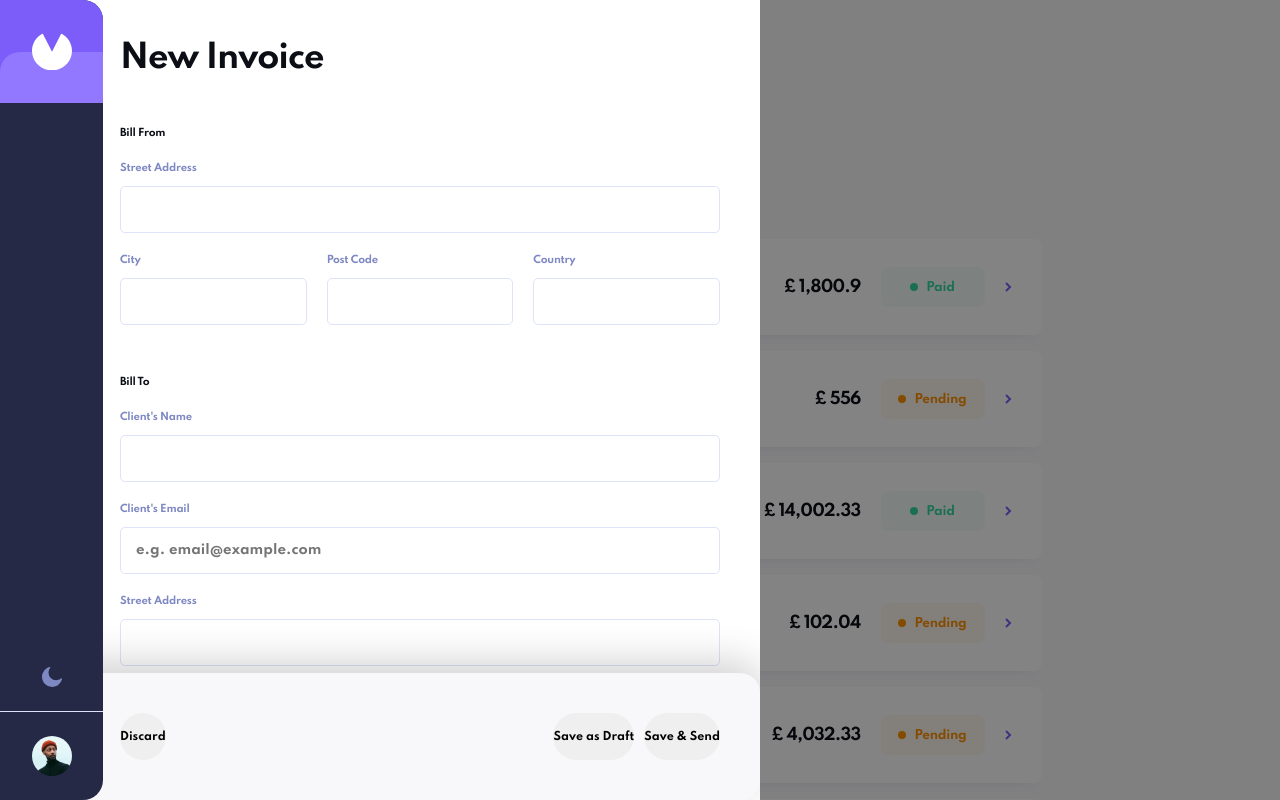
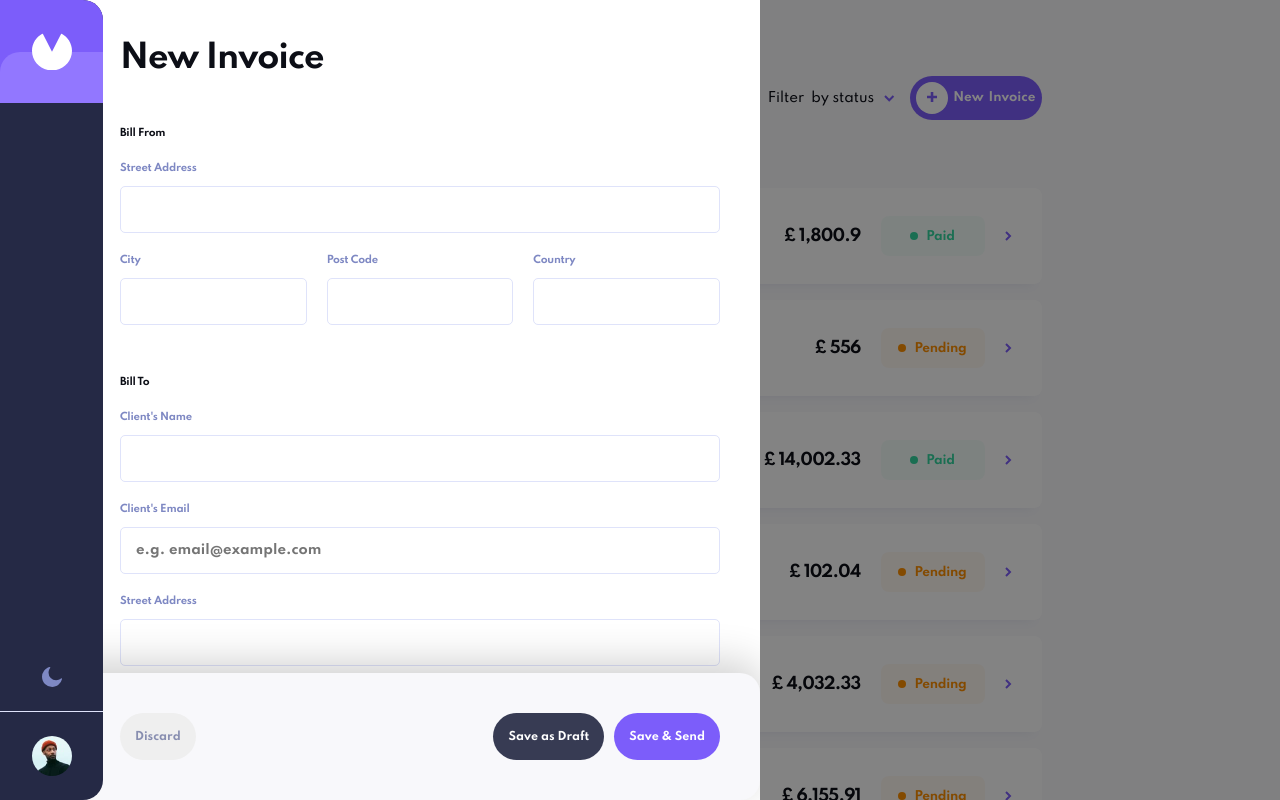
Before and after one commit to ljubomir-matovic/Quantox-internship_tenth-task, a React (Create React App) app: page /new-invoice in a window 1280 px wide. Built offline with nearby package versions, Linux system fonts and the light colour scheme.

Commit message:
style added, left only single invoice style

```diff
--- a/src/components/DeleteModal.js
+++ b/src/components/DeleteModal.js
@@ -12,8 +12,12 @@ function DeleteModal({ show, hide, id }) {
             hide();
     }}>
         <section className="modal-del-container">
-            <button onClick={() => hide()}>close</button>
-            <button onClick={() => { d(); nav("/");}}>Delete</button>
+            <h1>Confirm Deletion</h1>
+            <p>Are you sure you want to delete invoice #{invoices[id]?.id}? This action cannot be undone.</p>
+            <section className="modal-buttons-container">
+            <button onClick={() => hide()} className="discard">close</button>
+                <button onClick={() => { d(); nav("/"); }} className="delete">Delete</button>
+                </section>
         </section>
     </section>;
 }
--- a/src/components/Form.js
+++ b/src/components/Form.js
@@ -262,20 +262,20 @@ function Form(props) {
 
         <div className="form-bottom-btns">
           <div>
-            {props.type === 'editInvoice' ? '' : <button className="btn btn-discard" onClick={() => closeForm()} >
+            {props.type === 'editInvoice' ? '' : <button className="discard" onClick={() => closeForm()} >
               <h5>Discard</h5>
             </button>}
 
           </div>
           <div>
-            {props.type === 'editInvoice' ? <button className="btn btn-discard" onClick={() => closeForm()} >
+            {props.type === 'editInvoice' ? <button className="discard" onClick={() => closeForm()} >
               <h5>Cancel</h5>
-            </button> : <button className="btn btn-save-draft" onClick={() => saveForm('draft', 'addInvoice')} >
+            </button> : <button className="save-draft" onClick={() => saveForm('draft', 'addInvoice')} >
               <h5>Save as Draft</h5>
             </button>}
-            {props.type === 'editInvoice' ? <button className="btn btn-2 btn-save" onClick={() => saveForm('save', 'changeInvoice')} >
+            {props.type === 'editInvoice' ? <button className="save" onClick={() => saveForm('save', 'changeInvoice')} >
               <h5>Save Changes</h5>
-            </button> : <button className="btn btn-2 btn-save" onClick={() => saveForm('save', 'addInvoice')} >
+            </button> : <button className="save" onClick={() => saveForm('save', 'addInvoice')} >
               <h5>Save &#38; Send</h5>
             </button>}
 
--- a/src/components/ItemsList.js
+++ b/src/components/ItemsList.js
@@ -61,8 +61,8 @@ function ItemList(props) {
   return (
     <React.Fragment>
       {itemsRows}
-      <button className="btn btn-6" onClick={() => addItem()}>
-      <svg width="11" height="11" xmlns="http://www.w3.org/2000/svg"><path d="M6.313 10.023v-3.71h3.71v-2.58h-3.71V.023h-2.58v3.71H.023v2.58h3.71v3.71z" fill="#7C5DFA" fillRule="nonzero"/></svg><h4>Add New Item</h4>
+      <button className="add-item" onClick={() => addItem()}>
+      <h4>+ Add New Item</h4>
       </button>
     </React.Fragment>
   )
--- a/src/css/App.css
+++ b/src/css/App.css
@@ -70,6 +70,9 @@
 .sidebar-footer {
     display: flex;
 }
+.home-container header {
+    display: flex;
+}
 /*Desktop*/
 @media screen and (min-width: 1000px) {
     .app-container > :nth-child(2) {
@@ -109,9 +112,16 @@
     .logo {
         width: 40px;
     }
+    input[type="checkbox"] {
+        width: 16px;
+        height: 16px;
+    }
 }
 /*Tablet and mobile*/
 @media screen and (max-width: 999px) {
+    h1 {
+        font-size: 20px;
+    }
     .app-container > :nth-child(2) {
         flex-grow: 1;
         margin-top: 80px;
@@ -150,4 +160,8 @@
     .logo {
         width: 30px;
     }
+    input[type="checkbox"] {
+        width: 12px;
+        height: 12px;
+    }
 }
--- a/src/css/Form.css
+++ b/src/css/Form.css
@@ -65,9 +65,9 @@
     margin-bottom: 10px;
 }
 
-.input-group input,
+.input-group input:not([type="checkbox"]),
 .date-payment > * > select,
-input {
+input:not([type="checkbox"]) {
     border: none;
     background-color: var(--input-bg);
     border: 1px solid var(--input-border);
@@ -262,7 +262,38 @@ input:focus {
 .item-list .bonus-text {
     display: none;
 }
-
+.add-item {
+    margin-top: 10px;
+    width: 100%;
+    padding: 10px 0;
+}
+.add-item,
+.discard {
+    color: var(--p-purple);
+}
+.dark .add-item,
+.dark .discard {
+    color: var(--white);
+    background-color: var(--d-blue);
+}
+.dark .add-item:hover,
+.dark .discard:hover {
+    background-color: #141625;
+}
+.discard,
+.save-draft,
+.save {
+    padding-left: 15px;
+    padding-right: 15px;
+}
+.save {
+    color: var(--white);
+    background-color: var(--purple);
+}
+.save-draft {
+    color: var(--white);
+    background-color: #373b53;
+}
 @media (max-width: 800px) {
     .form-box-wrap {
         width: 90%;
--- a/src/css/Invoice.css
+++ b/src/css/Invoice.css
@@ -20,10 +20,17 @@
 }
 .invoice-content header {
     display: flex;
+    background-color: var(--invoice-bg);
+    border-radius: 8px;
 }
 .invoice-content .status-container {
     display: flex;
     gap: 16px;
+}
+.single-card {
+    background-color: var(--invoice-bg);
+    border-radius: 8px;
+    padding: 24px;
 }
 /*Desktop*/
 @media screen and (min-width: 1000px) {
@@ -42,4 +49,19 @@
 }
 /*Tablet*/
 @media screen and (min-width: 636px) and (max-width: 999px) {
+    .invoice-detailed {
+        width: 100%;
+    }
+    .invoice-detailed .invoice-content {
+        width: 90%;
+    }
 }
+/*Mobile*/
+@media screen and (max-width: 635px) {
+    .invoice-detailed {
+        width: 100%;
+    }
+    .invoice-detailed .invoice-content {
+        width: 90%;
+    }
+}
--- a/src/css/Modal.css
+++ b/src/css/Modal.css
@@ -1,12 +1,42 @@
-.modal-del-overlay {
-    width: 100%;
-    height: 100vh;
+.modal-del-overlay:not(.hide) {
     position: fixed;
     top: 0;
     left: 0;
+    width: 100%;
+    height: 100vh;
     z-index: 100;
     background-color: rgba(0, 0, 0, 0.4);
+    display: flex;
+    align-items: center;
+    justify-content: center;
 }
 .modal-del-container {
     display: flex;
+    flex-direction: column;
+    gap: 20px;
+    box-shadow: 0px 10px 10px -10px rgba(72, 84, 159, 0.100397);
+    border-radius: 8px;
+    background-color: var(--invoice-bg);
+    padding: 20px;
 }
+.modal-buttons-container {
+    display: flex;
+    justify-content: flex-end;
+    align-items: center;
+    gap: 10px;
+}
+.dark .modal-del-container {
+    background-color: var(--black);
+}
+/*Desktop*/
+@media screen and (min-width: 1000px) {
+    .modal-del-container {
+        width: 400px;
+    }
+}
+/*Desktop*/
+@media screen and (min-width: 636px) and (max-width: 999px) {
+    .modal-del-container {
+        width: 80%;
+    }
+}
--- a/src/css/index.css
+++ b/src/css/index.css
@@ -131,51 +131,79 @@ button.edit-button {
 .hide {
     display: none;
 }
-
-/* Dropdown Button */
+header .header-end {
+    flex-grow: 1;
+    display: flex;
+    align-items: center;
+    justify-content: flex-end;
+    gap: 15px;
+}
+.new-invoice {
+    gap: 5px;
+    padding: 6px;
+    font-size: 12px;
+    font-weight: 700;
+    color: var(--white);
+    background-color: var(--purple);
+}
+.new-invoice .plus {
+    background-color: var(--white);
+    width: 32px;
+    height: 32px;
+    border-radius: 50%;
+}
 .dropbtn {
-    background-color: #04aa6d;
-    color: white;
-    padding: 16px;
-    font-size: 16px;
+    background-color: var(--backgroud-color);
+    color: var(--font-color);
     border: none;
 }
 
-/* The container <div> - needed to position the dropdown content */
 .dropdown {
     position: relative;
     display: inline-block;
 }
 
-/* Dropdown Content (Hidden by Default) */
 .dropdown-content {
     display: none;
     position: absolute;
-    background-color: #f1f1f1;
+    background-color: var(--invoice-bg);
     min-width: 160px;
     box-shadow: 0px 8px 16px 0px rgba(0, 0, 0, 0.2);
     z-index: 1;
+    padding: 10px;
 }
-
-/* Links inside the dropdown */
-.dropdown-content a {
-    color: black;
-    padding: 12px 16px;
-    text-decoration: none;
-    display: block;
-}
-
-/* Change color of dropdown links on hover */
-.dropdown-content a:hover {
-    background-color: #ddd;
-}
-
-/* Show the dropdown menu on hover */
 .dropdown:hover .dropdown-content {
     display: block;
 }
 
-/* Change the background color of the dropdown button when the dropdown content is shown */
-.dropdown:hover .dropbtn {
-    background-color: #3e8e41;
+.dropdown .dropbtn img {
+    margin-left: 10px;
+    transform: rotate(0deg);
+    transition: all ease 0.5s;
 }
+.dropdown:hover .dropbtn img {
+    transform: rotate(180deg);
+    transition: all ease 0.5s;
+}
+.dropdown-item {
+    display: flex;
+    align-items: center;
+    gap: 5px;
+    margin-top: 5px;
+    margin-bottom: 5px;
+}
+input[type="checkbox"],
+input[type="checkbox"]:focus {
+    appearance: none;
+    border: 2px solid var(--gray);
+}
+.dropdown-item:hover label {
+    color: var(--purple);
+}
+.dropdown-item:hover input[type="checkbox"] {
+    border-color: var(--purple);
+}
+input[type="checkbox"]:checked {
+    background: url("images/icon-check.svg") center no-repeat, var(--purple);
+    border-color: var(--purple);
+}
--- a/src/pages/Home.js
+++ b/src/pages/Home.js
@@ -2,9 +2,13 @@ import React, { useContext,useState,useEffect} from "react";
 import { InvoiceContext } from "InvoiceContext";
 import empty from "images/illustration-empty.svg";
 import Invoice from "components/Invoice";
-import { Route,Routes,Link } from "react-router-dom";
+import { useNavigate } from "react-router";
+import { Route,Routes} from "react-router-dom";
 import Form from "components/Form";
+import plus from "images/icon-plus.svg";
+import arrowDown from "images/icon-arrow-down.svg";
 function Home() {
+    const navigate = useNavigate();
     const { invoices } = useContext(InvoiceContext);
     const [filters, setFilters] = useState([true, true, true]);
     const FilterArray = (a) => (v, i) => i === a ? !v : v;
@@ -13,8 +17,8 @@ function Home() {
                 return true;
             return false;
     };
-    const [l, setl] = useState(invoices.length);
-    useEffect(() => setl(invoices.filter(Filter()).length), [filters]);
+    const [l, setl] = useState(0);
+    useEffect(() => setl(invoices.filter(Filter()).length), [filters,invoices.length]);
     return (
             <>
             <section className="home-container">
@@ -23,20 +27,22 @@ function Home() {
                         <h1>Invoices</h1>
                         <p>
                             {l
-                                ? `There are ${l} total `
+                                ? <><span className="desktop">There are</span> {l} <span className="desktop">total </span></>
                                 : " No "}
                             invoices
                         </p>
                     </section>
+                    <section className="header-end">
                     <div className="dropdown">
-                        <button className="dropbtn">Dropdown</button>
+                            <button className="dropbtn absolute-center"><span>Filter &nbsp;</span><span className="desktop">by status</span><span><img src={arrowDown} alt="arrow-down"/></span></button>
                         <div className="dropdown-content">
-                            <section><input type="checkbox" name="draft" onChange={() => setFilters(filters.map(FilterArray(0)))} defaultChecked={true} />Draft</section>
-                            <section><input type="checkbox" name="draft" onChange={() => setFilters(filters.map(FilterArray(1)))} defaultChecked={true} />Pending</section>
-                            <section><input type="checkbox" name="draft" onChange={() => setFilters(filters.map(FilterArray(2)))} defaultChecked={true} />Paid</section>
+                            <section className="dropdown-item"><input type="checkbox" id="draft" onChange={() => setFilters(filters.map(FilterArray(0)))} defaultChecked={true} /><label htmlFor="draft">Draft</label></section>
+                            <section className="dropdown-item"><input type="checkbox" id="pending" onChange={() => setFilters(filters.map(FilterArray(1)))} defaultChecked={true} /><label htmlFor="pending">Pending</label></section>
+                            <section className="dropdown-item"><input type="checkbox" id="paid" onChange={() => setFilters(filters.map(FilterArray(2)))} defaultChecked={true} /><label htmlFor="paid">Paid</label></section>
                             </div>
                         </div>
-                    <Link to="/new-invoice"><button>New <span className="desktop">Invoice</span></button></Link>
+                    <button onClick={()=>navigate("/new-invoice")}className="new-invoice absolute-center"><section className="plus absolute-center"><img src={plus} alt={plus}/></section>New <span className="desktop"> Invoice</span></button>
+                    </section>
                 </header>
                 {invoices.length ? (
                     <main>
```
Also changed, not shown: src/RandomId.js (deleted, +0 -8 lines).
